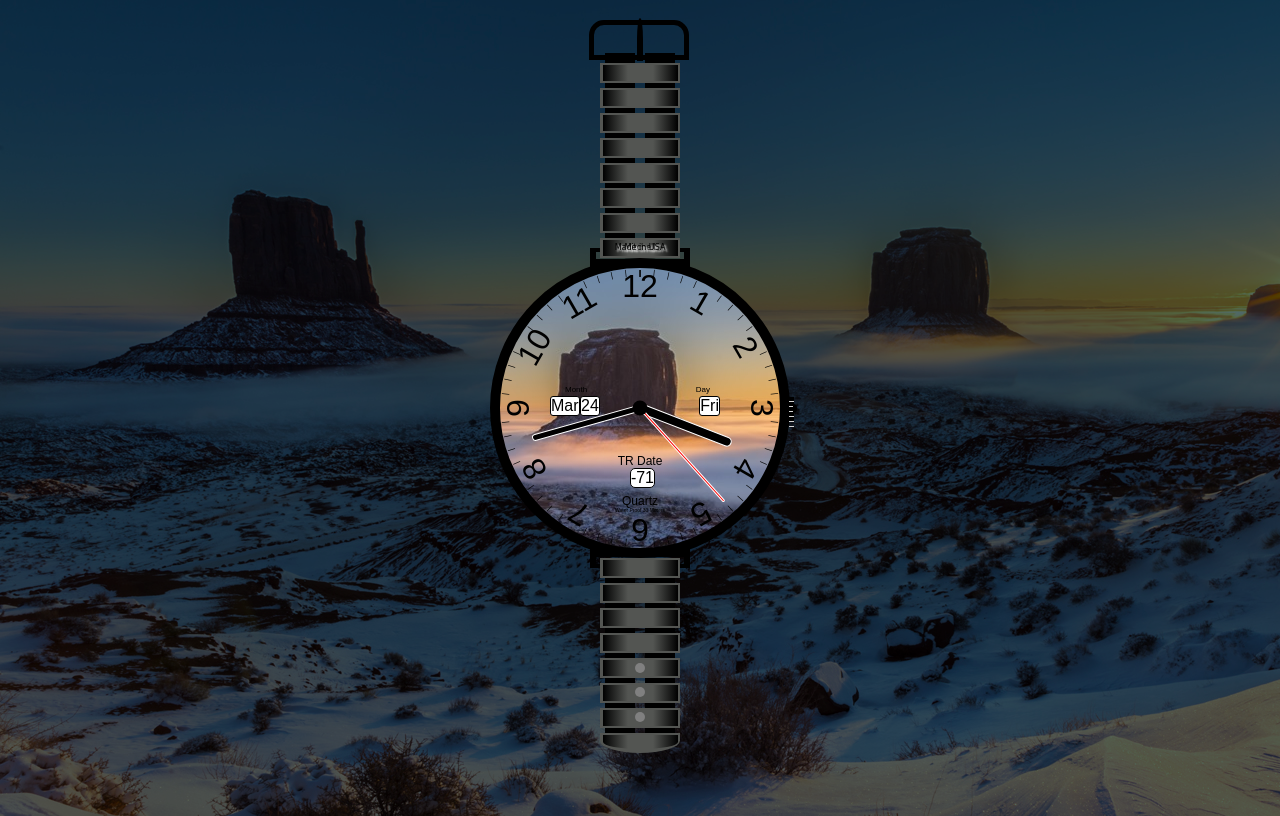
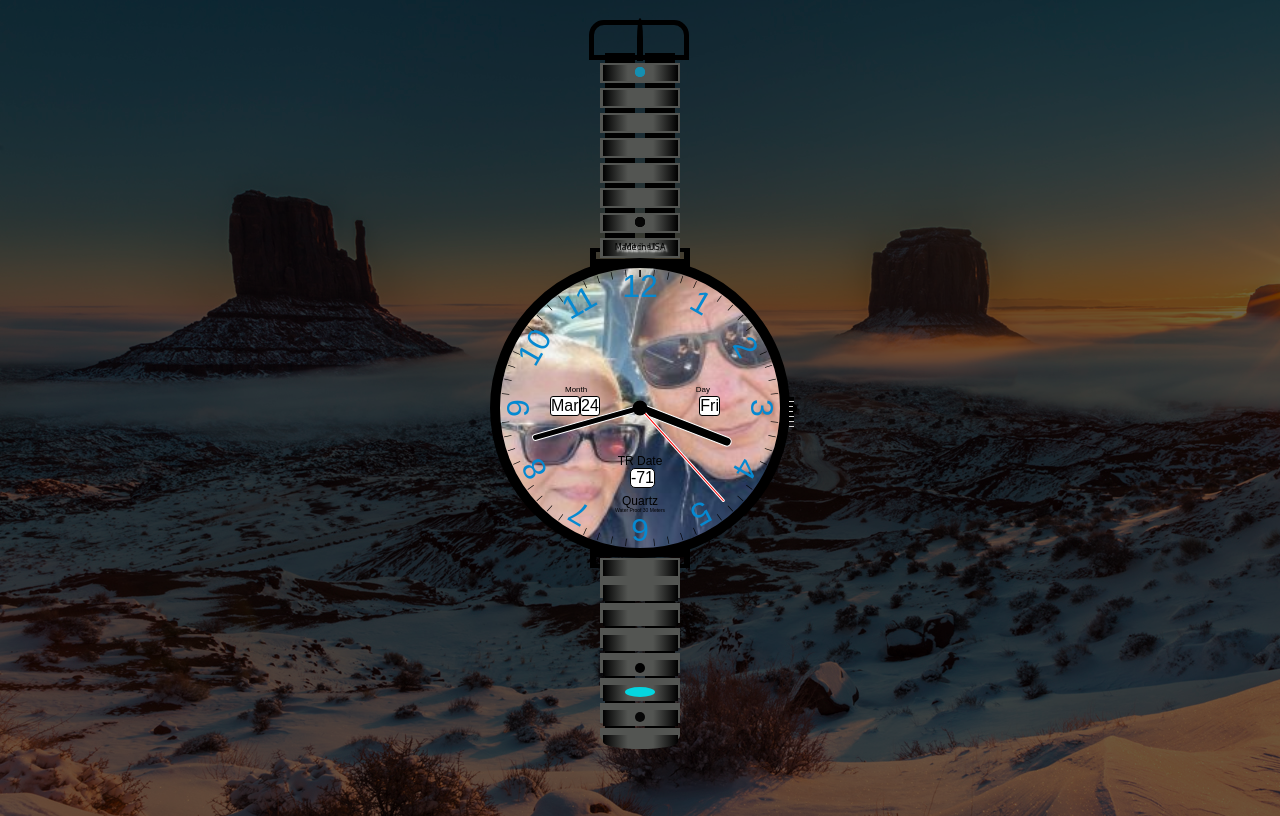
Before and after one commit to WMitchell1127/watct-in-progress, a plain HTML site: page index.html in a window 1280 px wide. Drawn offline with Linux system fonts and the light colour scheme.

Commit message:
positioning of the turq rocks

```diff
--- a/css/clock.css
+++ b/css/clock.css
@@ -8,7 +8,7 @@ body {
     justify-content: center;
     align-items: center;
     min-height: 100vh;
-    background:rgba(1, 20, 21, 0.685);
+    background:rgba(21, 15, 1, 0.685);
     background-image: url(/Monument-Valley-3.jpg);
     background-blend-mode:overlay;
     /* linear-gradient(45deg, black, transparent 85%),
@@ -26,7 +26,9 @@ body {
 
 
 .clock {
-    background-image: url(/Rez-MV.jpg);
+    background-image: url(/resized-us.jpg);
+    background-repeat: no-repeat;
+    background-size: cover;
     z-index: 1;
     width: 300px;
     height: 300px;
@@ -39,6 +41,10 @@ body {
         /* linear-gradient(to top,white, transparent 33%), */
         /* linear-gradient(to top right,rgb(208, 5, 5) 10%, rgb(15, 14, 14) 33%); */
     /* animation: cool 10s ease infinite; */
+
+}
+.number{
+    color: rgb(5, 137, 209);
 
 }
 
@@ -65,7 +71,7 @@ body {
 
 .second-mark{
     font-size: .5rem !important;
-    color: rgb(0, 0, 0)
+    color: black
 }
 
 .clock .number0-1 { --rotation: 6deg; }
@@ -152,6 +158,13 @@ body {
     transform-origin: bottom;
     z-index: 10;
     transform: translate(-50%) rotate(var(--rotation));
+}
+
+.watch-band-rock{
+    width: 30px;
+    height: 20px;
+    color: rgb(229, 16, 16);
+
 }
 
 .clock::after {
@@ -253,6 +266,7 @@ body {
     bottom: 45%;
 }
 
+
 .dial-nob {
     position: absolute;
     background: black;
@@ -311,7 +325,39 @@ body {
 
 .hole {
     position: absolute;
-    background-color: grey;
+    background-color: rgb(6, 6, 6);
+    height: 10px;
+    width: 10px;
+    border-radius: 50%;
+    left: 35px;
+    top: 159px;
+    z-index: 11;
+}
+/* Left off here positioning of the turq rocks */
+.rock{
+    position: absolute;
+    background-color: rgb(21, 143, 177);
+    height: 10px;
+    width: 10px;
+    border-radius: 50%;
+    left: 35px;
+    top: 9px;
+    z-index: 11;
+}
+
+.hole1{
+    position: absolute;
+    background-color: rgb(0, 0, 0);
+    height: 10px;
+    width: 10px;
+    border-radius: 50%;
+    left: 35px;
+    top: 110px;
+    z-index: 11;
+}
+.rock1{
+    position: absolute;
+    background-color: rgb(9, 9, 9);
     height: 10px;
     width: 10px;
     border-radius: 50%;
@@ -320,24 +366,33 @@ body {
     z-index: 11;
 }
 
-.hole1{
+.hole2{
     position: absolute;
-    background-color: grey;
+    background-color: rgb(5, 213, 224);
+    height: 10px;
+    width: 30px;
+    border-radius: 50%;
+    left: 25px;
+    top: 134px;
+    z-index: 11;
+}
+.rock2{
+    position: absolute;
+    background-color: rgb(6, 6, 6);
     height: 10px;
     width: 10px;
     border-radius: 50%;
     left: 35px;
-    top: 110px;
+    top: 159px;
     z-index: 11;
 }
-
-.hole2{
+.hole3{
     position: absolute;
-    background-color: grey;
+    background-color: rgb(5, 213, 224);
     height: 10px;
-    width: 10px;
+    width: 30px;
     border-radius: 50%;
-    left: 35px;
+    left:25px;
     top: 134px;
     z-index: 11;
 }
--- a/index.html
+++ b/index.html
@@ -100,38 +100,38 @@
         <div class="watch-band-top">
             <div class="watch-band-line"> </div>
             <div class="band-shading-top-1"></div>
-            <div class="watch-band-line"> </div>
+            <div class="watch-band-line"><div class="rock"></div> </div>
             <div class="band-shading-top-2"></div>
-            <div class="watch-band-line"> </div>
+            <div class="watch-band-line"><div class="rock2"></div> </div>
             <div class="band-shading-top-3"></div>
-            <div class="watch-band-line"> </div>
+            <div class="watch-band-line"><div class="rock1"></div> </div>
             <div class="band-shading-top-4"></div>
-            <div class="watch-band-line"> </div>
+            <div class="watch-band-line"><div class="rock2"></div> </div>
             <div class="band-shading-top-5"></div>
-            <div class="watch-band-line"> </div>
+            <div class="watch-band-line"><div class="rock"></div> </div>
             <div class="band-shading-top-6"></div>
-            <div class="watch-band-line"> </div>
+            <div class="watch-band-line"><div class="rock"></div> </div>
             <div class="band-shading-top-7"></div>
-            <div class="watch-band-line"> </div>
+            <div class="watch-band-line"><div class="rock2"></div> </div>
             <div class="band-shading-top-8"></div>
         </div>
 
         <div class="watch-band-bottom">
             <div class="watch-band-line"> </div>
             <div class="band-shading-bottom-1"></div>
-            <div class="watch-band-line"> </div>
+            <div class="watch-band-line"></div>
             <div class="band-shading-bottom-2"></div>
             <div class="watch-band-line"> </div>
             <div class="band-shading-bottom-3"></div>
+            <div class="watch-band-line"><div class="hole1"></div> </div>
+            <div class="band-shading-bottom-4"></div>
+            <div class="watch-band-line"><div class="hole2"></div> </div>
+            <div class="band-shading-bottom-5"></div>
             <div class="watch-band-line"> </div>
-            <div class="band-shading-bottom-4"></div>
-            <div class="watch-band-line"> </div>
-            <div class="band-shading-bottom-5"></div>
-            <div class="watch-band-line"> <div class="hole2"></div></div>
             <div class="band-shading-bottom-6"></div>
-            <div class="watch-band-line"> <div class="hole"></div></div>
+            <div class="watch-band-line"><div class="hole"></div> </div>
             <div class="band-shading-bottom-7"></div>
-            <div class="watch-band-line watch-band-bottom-link"> <div class="hole1"></div></div>
+            <div class="watch-band-line watch-band-bottom-link"> </div>
             <div class="band-shading-bottom-8"></div>
         </div>
 
```
Also changed, not shown: resized-us.jpg (added).
